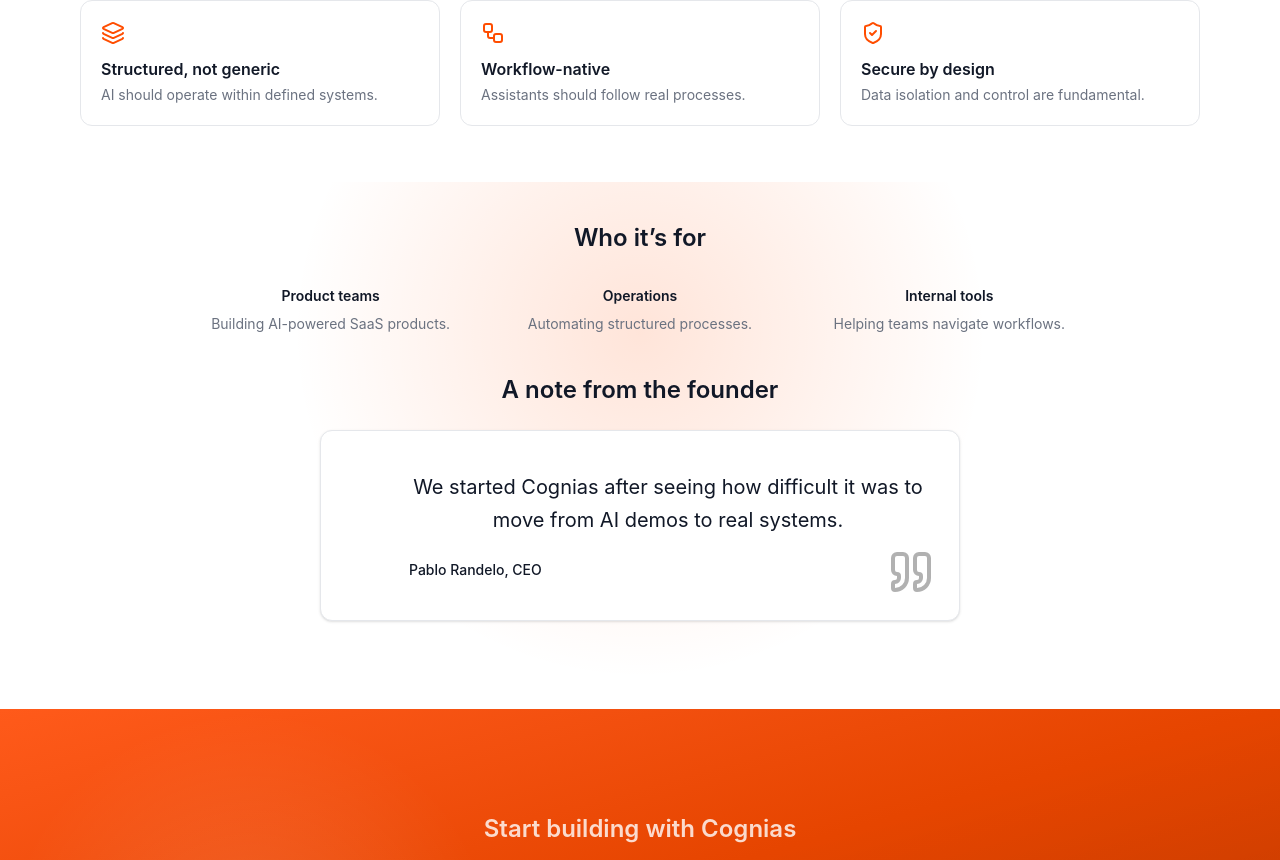
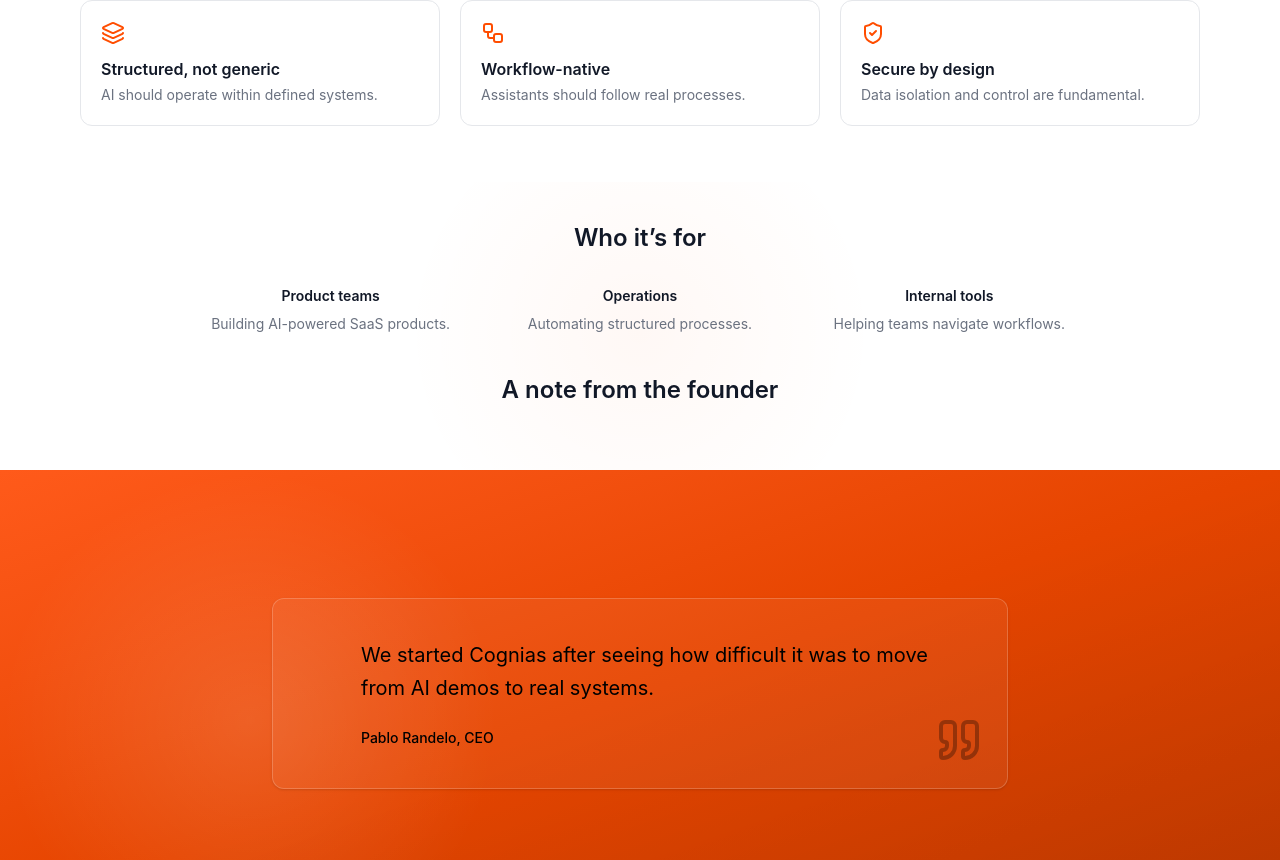
Before and after one commit to prandle/cognias-marketing, a React (Vite) app: page /about in a window 1280 px wide. Shown: the part 1100-1960 px from the top of the page. Built offline with nearby package versions, Linux system fonts and the light colour scheme.

Commit message:
about order

```diff
--- a/src/pages/about.tsx
+++ b/src/pages/about.tsx
@@ -158,7 +158,7 @@
         </SectionBand>
 
         {/* WHO + FOUNDER (muted band) */}
-        <SectionBand variant="accent" size="sm">
+        <SectionBand variant="muted" size="sm">
           <div className="space-y-10 text-center">
             <div>
               <h2 className="text-2xl font-semibold text-text mb-8">
@@ -186,19 +186,22 @@
                 A note from the founder
               </h2>
 
-              <Quotation
-                quote="We started Cognias after seeing how difficult it was to move from AI demos to real systems."
-                author="Pablo Randelo, CEO"
-              />
+
             </div>
           </div>
         </SectionBand>
 
         {/* CTA */}
         <FullWidthBand variant="primary">
-          <GetStarted />
+              <Quotation
+                quote="We started Cognias after seeing how difficult it was to move from AI demos to real systems."
+                author="Pablo Randelo, CEO"
+              />
         </FullWidthBand>
 
+        <SectionBand size="sm">
+          <GetStarted />
+        </SectionBand>
       </div>
     </>
   );
--- a/src/version.json
+++ b/src/version.json
@@ -1,3 +1,3 @@
 {
-  "build": 113
+  "build": 114
 }
```
Also changed, not shown: 1 other file (tests, documents, lock files or other folders).
